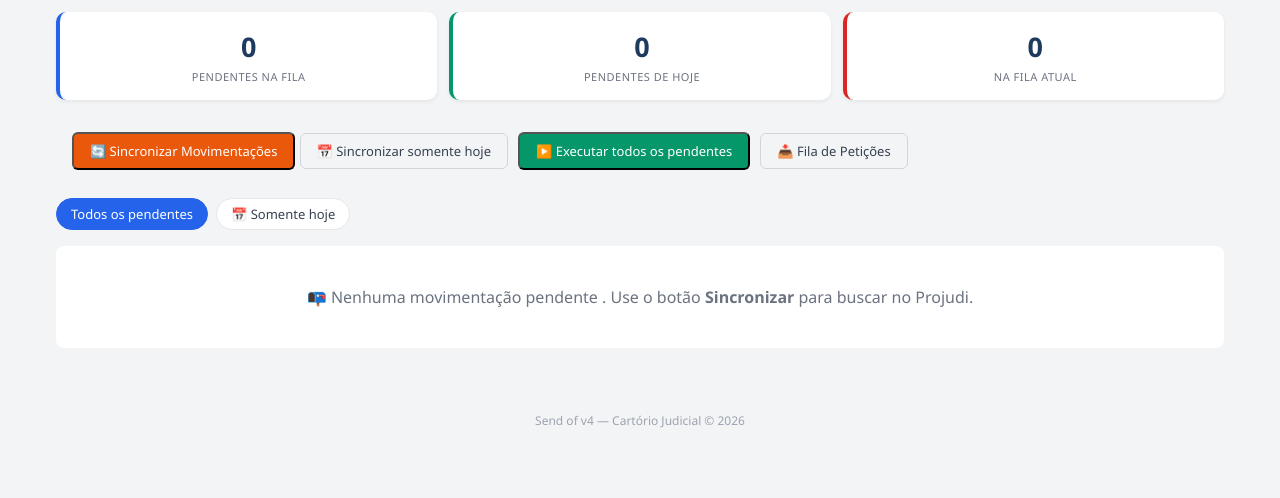
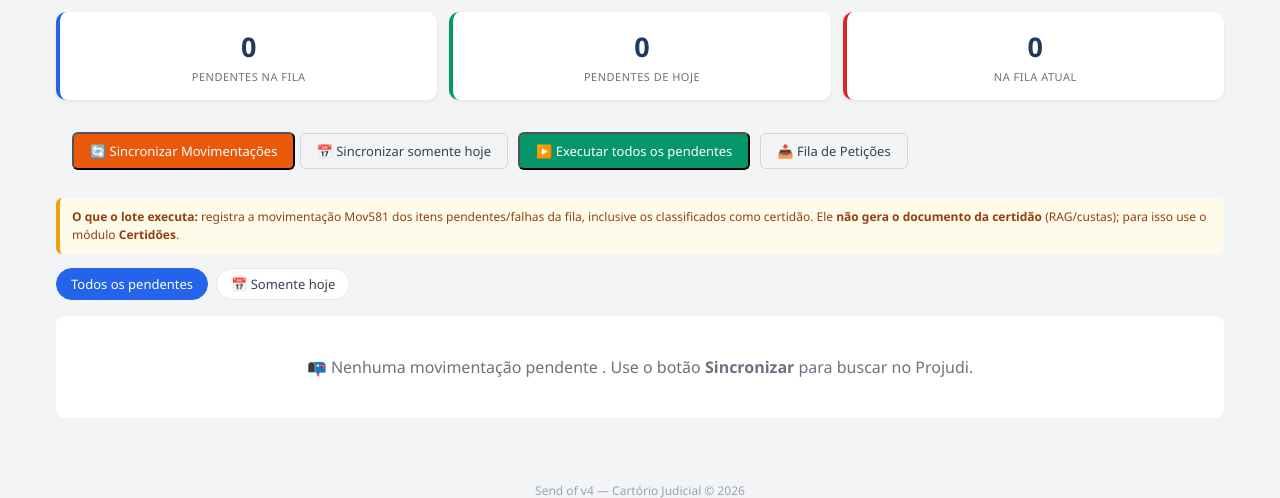
Before and after one commit to guedinho953/send_of_v4, a Django app: page /projudi/movimentacoes/fila/ in a window 1280 px wide. Shown: the part 198-696 px from the top of the page. Run offline with Django 5.2, Linux system fonts and the light colour scheme; the visitor is signed in with stand-in values (Sample User, id 1); data that the repository does not hold is empty.

Commit message:
fix: esclarece escopo do executar pendentes da fila
- confirma quantidade de pendentes
- informa que o lote registra Mov581 e inclui certidoes
- informa que nao gera o documento da certidao

```diff
--- a/templates/projudi/movimentacao_fila.html
+++ b/templates/projudi/movimentacao_fila.html
@@ -81,7 +81,7 @@
         <button type="submit" name="hoje" value="1" class="btn btn-outline">📅 Sincronizar somente hoje</button>
     </form>
     <form method="post" action="{% url 'projudi:movimentacao_batch' %}" style="display:inline;"
-          onsubmit="return confirm('Executar todas as movimentações pendentes da fila?');">
+          onsubmit="return confirm('Executar {{ total_pendentes }} pendente(s) da fila? O lote registra Mov581 e inclui certidões; não gera o documento da certidão.');">
         {% csrf_token %}
         <input type="hidden" name="incluir_certidoes" value="1">
         {% if filtro_hoje %}<input type="hidden" name="hoje" value="1">{% endif %}
@@ -90,6 +90,13 @@
         </button>
     </form>
     <a href="{% url 'projudi:certidao_peticoes' %}" class="btn btn-outline">📥 Fila de Petições</a>
+</div>
+
+<div style="background:#fffbeb; border-left:4px solid #f59e0b; border-radius:6px; padding:10px 12px; margin-bottom:14px; font-size:12px; color:#92400e; line-height:1.5;">
+    <strong>O que o lote executa:</strong> registra a movimentação Mov581 dos
+    itens pendentes/falhas da fila, inclusive os classificados como certidão.
+    Ele <strong>não gera o documento da certidão</strong> (RAG/custas); para
+    isso use o módulo <strong>Certidões</strong>.
 </div>
 
 <div class="filtro-bar">
```
